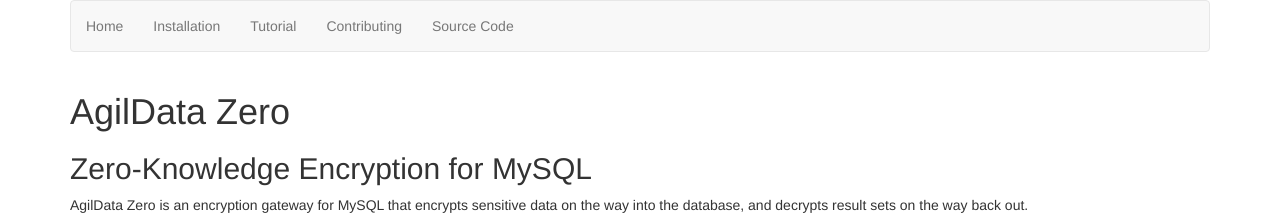
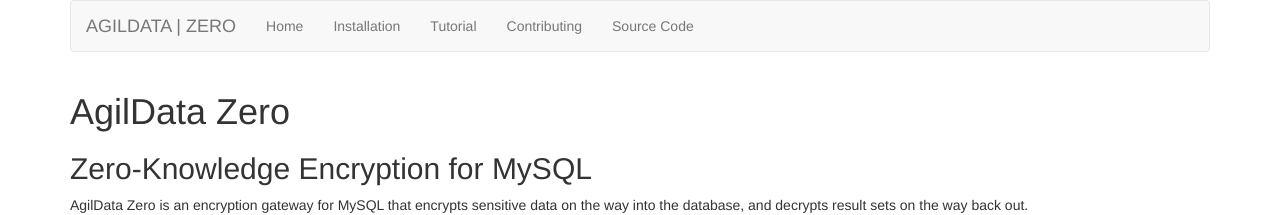
Before and after one commit to placrosse/agildata-zero, a Jekyll site: the page built from index.md, in a window 1280 px wide. Shown: the top 215 px of the page. Built offline with Jekyll 4.4.1, drawn with Linux system fonts in a browser that asks for light colours.

Commit message:
adding mobile menu features

```diff
--- a/_layouts/default.html
+++ b/_layouts/default.html
@@ -25,6 +25,19 @@
 				<div class="row">
 						<div class="col-sm-12">
 							<nav class="navbar navbar-default">
+								<div class="container-fluid">
+							    <!-- Brand and toggle get grouped for better mobile display -->
+							    <div class="navbar-header">
+							      <button type="button" class="navbar-toggle collapsed" data-toggle="collapse" data-target="#bs-example-navbar-collapse-1" aria-expanded="false">
+							        <span class="sr-only">Toggle navigation</span>
+							        <span class="icon-bar"></span>
+							        <span class="icon-bar"></span>
+							        <span class="icon-bar"></span>
+							      </button>
+							      <a class="navbar-brand" href="#">AGILDATA | ZERO</a>
+							    </div>
+								<!-- Collect the nav links, forms, and other content for toggling -->
+		    				<div class="collapse navbar-collapse" id="bs-example-navbar-collapse-1">
 					    		<ul class="nav navbar-nav">
 					        		<li><a href="index.html">Home</a></li>
 						        	<li><a href="install.html">Installation</a></li>
@@ -32,6 +45,8 @@
 					        		<li><a href="contributing.html">Contributing</a></li>
 					        		<li><a href="https://github.com/AgilData/agildata-zero">Source Code</a></li>
 					    		</ul>
+								</div><!-- /.navbar-collapse -->
+							</div><!-- /.container-fluid -->
 						</nav>
 					</div>
 				</div>
```
Lines whose indentation alone changed are shown as unchanged.
